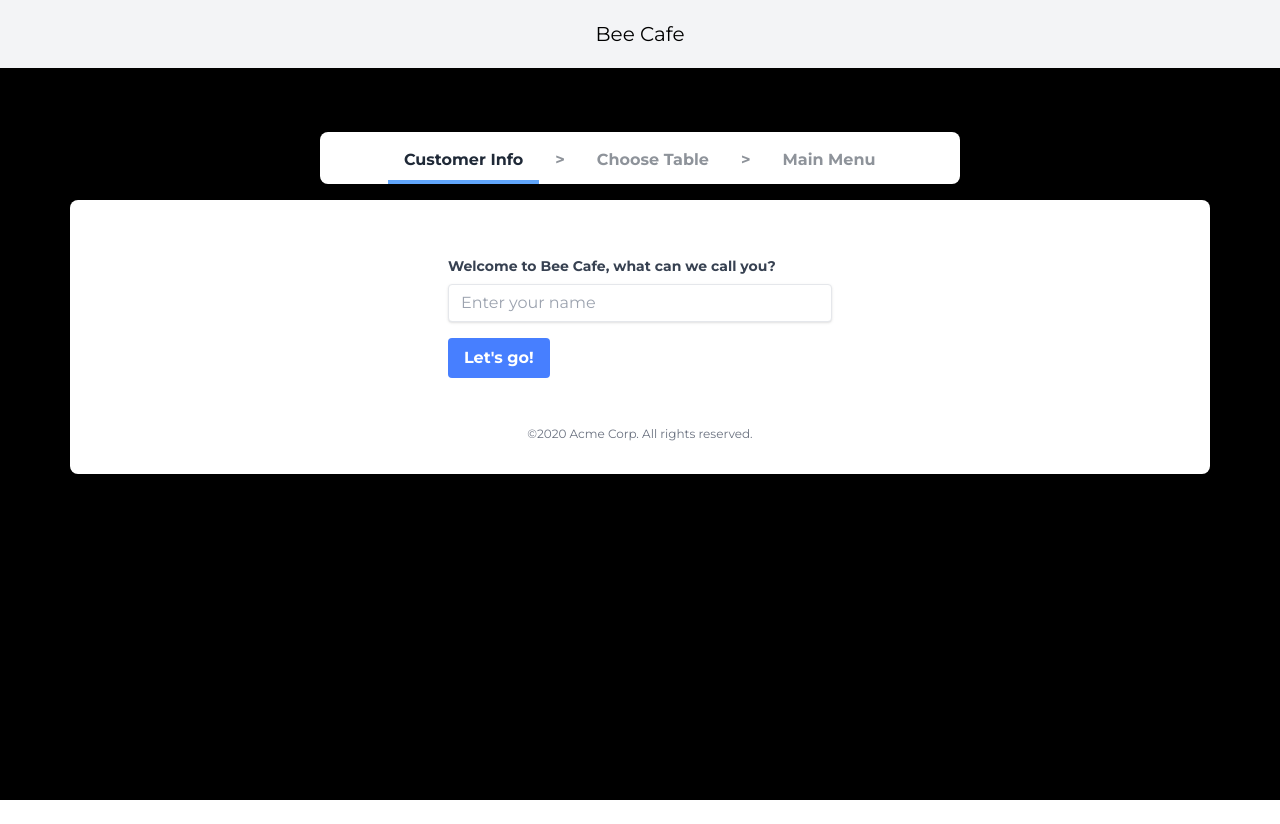
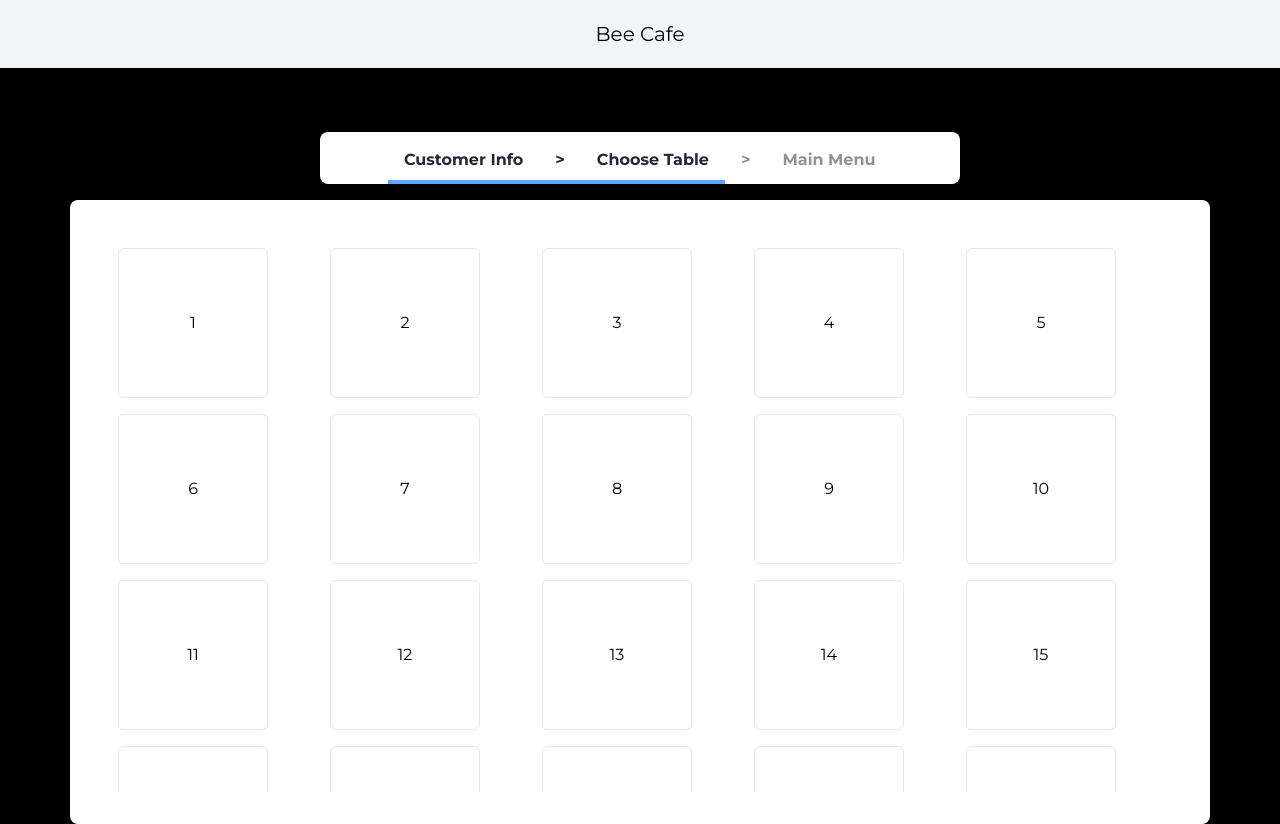
Before and after one commit to hnihsan/bee-cafe-customer, a Next.js app: page / in a window 1280 px wide. Both pictures are taken after a click on the button "Let's go!". Before the commit the page ends 800 px from the top, so only its background shows below. Built offline with nearby package versions, Linux system fonts and the light colour scheme; what twin.macro would draw is missing.

Commit message:
pass customer name and table no to final output

```diff
--- a/src/pages/index.tsx
+++ b/src/pages/index.tsx
@@ -112,10 +112,11 @@ export default function Home({}: Props) {
       items: [],
     },
   ];
-  const tablesNo = [...Array(25).keys()];
+  const tablesNumbers = [...Array(25).keys()];
   const [selectedTable, setSelectedTable] = useState(null);
   const [selectedItem, setSelectedItem] = useState(null);
   const [isModalOpen, setIsModalOpen] = useState(false);
+  const [customerName, setCustomerName] = useState('');
   const [orders, setOrders] = useState([]);
   const [tabIndex, setTabIndex] = useState(0);
   const [selectedTab, setSelectedTab] = useState('customer');
@@ -144,6 +145,15 @@ export default function Home({}: Props) {
     setTabIndex(+event.currentTarget.getAttribute("data-tabIndex"));
     console.log("Selected Index:" + (+event.currentTarget.getAttribute("data-tabindex")));
   }
+
+  const handleCustomerInput = (event) => {
+    setCustomerName(event.currentTarget.value)
+  }
+
+  const handleSubmitCustomer = (event) => {
+    setTabIndex(1); setSelectedTab('tables')
+  }
+
   return (
     <div>
       <div className="container bg-white shadow rounded-lg mt-16 w-1/2 flex justify-center">
@@ -165,10 +175,10 @@ export default function Home({}: Props) {
                 <label className="block text-gray-700 text-sm font-bold mb-2" htmlFor="username">
                   Welcome to Bee Cafe, what can we call you?
                 </label>
-                <input className="shadow appearance-none border rounded w-full py-2 px-3 text-gray-700 leading-tight focus:outline-none focus:shadow-outline" type="text" placeholder="Enter your name" />
+                <input className="shadow appearance-none border rounded w-full py-2 px-3 text-gray-700 leading-tight focus:outline-none focus:shadow-outline" type="text" placeholder="Enter your name" value={customerName} onChange={handleCustomerInput} />
               </div>
               <div className="flex items-center justify-between">
-                <button className="bg-blue-500 hover:bg-blue-700 text-white font-bold py-2 px-4 rounded focus:outline-none focus:shadow-outline" type="button">
+                <button className="bg-blue-500 hover:bg-blue-700 text-white font-bold py-2 px-4 rounded focus:outline-none focus:shadow-outline" type="button" onClick={handleSubmitCustomer}>
                   Let's go!
                 </button>
               </div>
@@ -184,7 +194,7 @@ export default function Home({}: Props) {
             style={{ maxHeight: '70vh', height: '70vh' }}
           >
             <div className="grid grid-cols-5 gap-4">
-              {tablesNo.map((item, index) => (
+              {tablesNumbers.map((item, index) => (
                   <div
                     className={"relative border rounded-md cursor-pointer hover:shadow-md " + (selectedTable == (item+1) && "border-4 border-green-300 rounded-lg")}
                     style={{
@@ -309,7 +319,11 @@ export default function Home({}: Props) {
         />
       )}
 
-      {orders.length > 0 && <Receipt orders={orders} />}
+      { orders.length > 0 &&
+        <Receipt customer={customerName}
+          tableNo={selectedTable}
+          orders={orders} />
+      }
     </div>
   );
 }
```
Also changed, not shown: src/parts/Receipt.tsx (+6 -2 lines).
